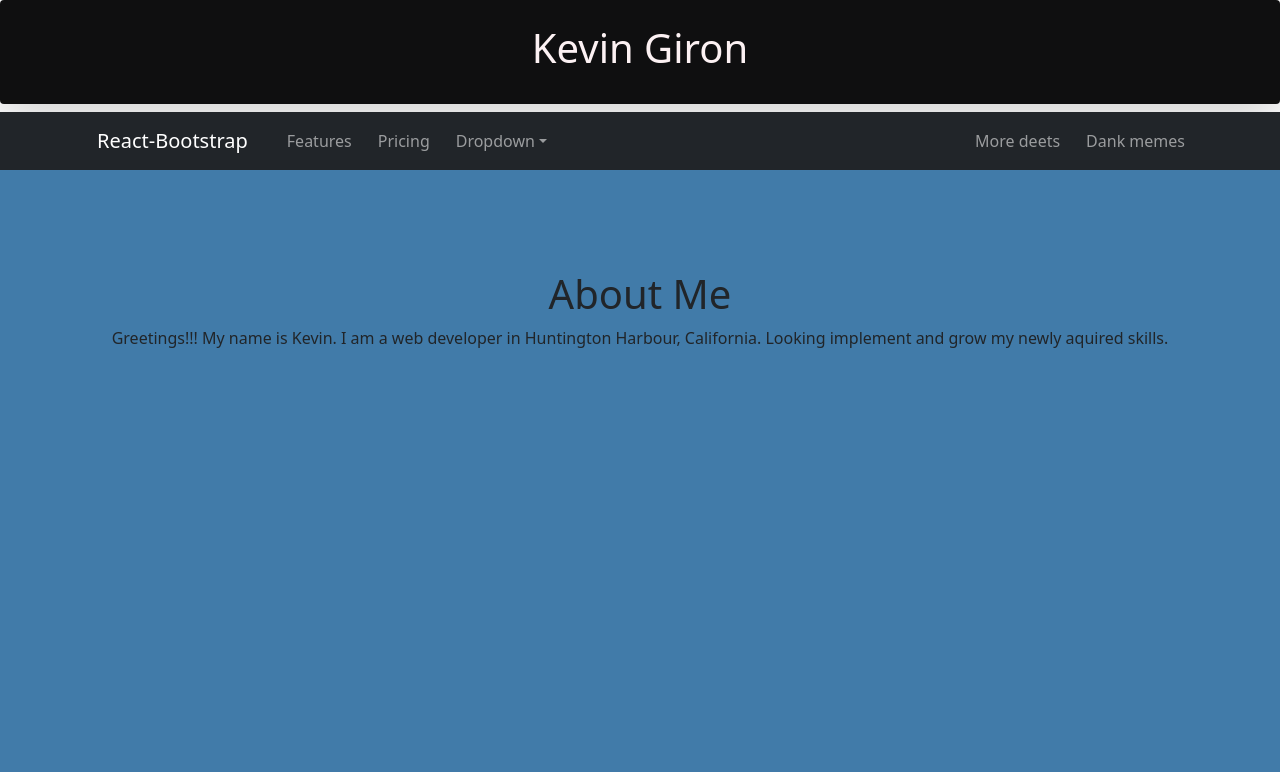
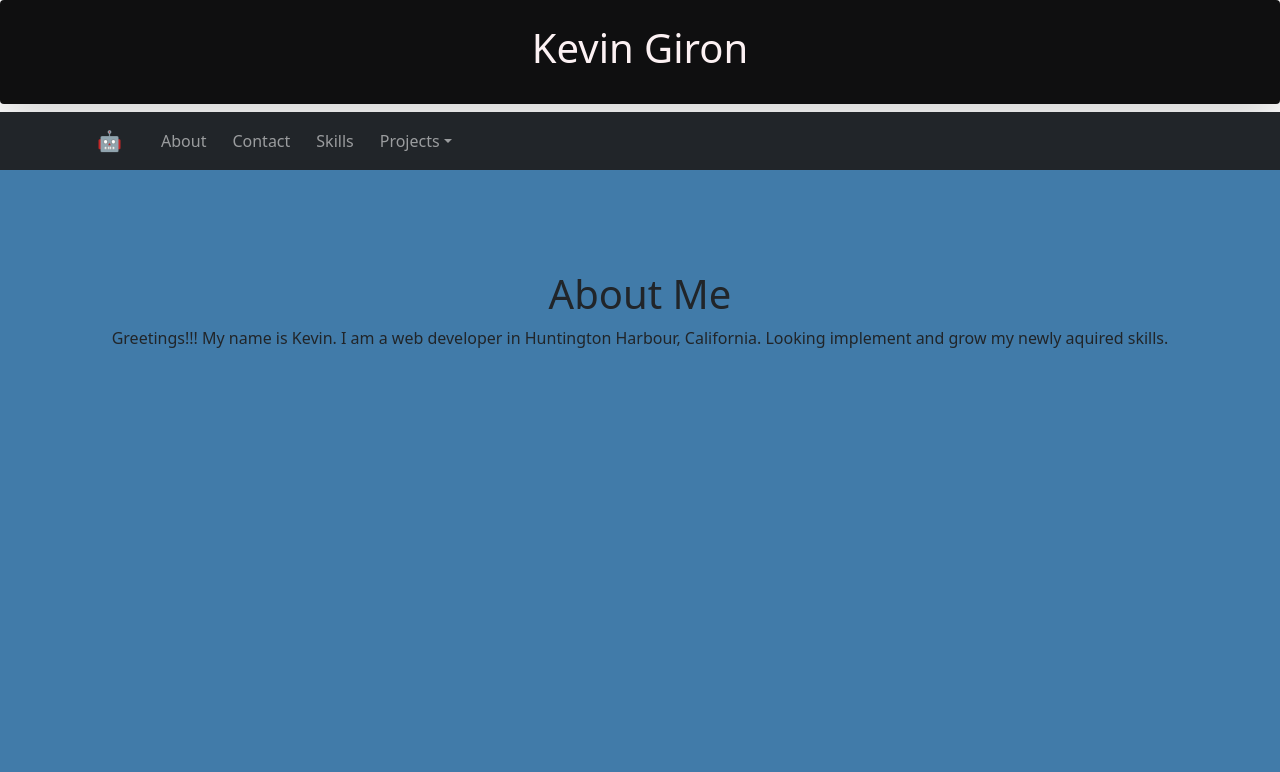
Before and after one commit to SIN88/react-portfolio, a React (Create React App) app: page / in a window 1280 px wide. Shown: the top 772 px of the page. Built offline with nearby package versions, Linux system fonts and the light colour scheme.

Commit message:
renamed the navbar

```diff
--- a/src/components/Navbar/index.js
+++ b/src/components/Navbar/index.js
@@ -10,25 +10,23 @@ const MyNav  =() => {
     return <>
     <Navbar collapseOnSelect expand="lg" bg="dark" variant="dark">
   <Container>
-  <Navbar.Brand href="#home">React-Bootstrap</Navbar.Brand>
+  <Navbar.Brand href="#home">🤖</Navbar.Brand>
   <Navbar.Toggle aria-controls="responsive-navbar-nav" />
   <Navbar.Collapse id="responsive-navbar-nav">
     <Nav className="me-auto">
-      <Nav.Link href="#features">Features</Nav.Link>
-      <Nav.Link href="#pricing">Pricing</Nav.Link>
-      <NavDropdown title="Dropdown" id="collasible-nav-dropdown">
-        <NavDropdown.Item href="#action/3.1">Action</NavDropdown.Item>
-        <NavDropdown.Item href="#action/3.2">Another action</NavDropdown.Item>
-        <NavDropdown.Item href="#action/3.3">Something</NavDropdown.Item>
+      <Nav.Link href="#About">About</Nav.Link>
+      <Nav.Link href="#Contact">Contact</Nav.Link>
+      <Nav.Link href="#Skills">Skills</Nav.Link>
+      <NavDropdown title="Projects" id="collasible-nav-dropdown">
+        <NavDropdown.Item href="#Project1">Project1</NavDropdown.Item>
+        <NavDropdown.Item href="#Project2">Project2</NavDropdown.Item>
+        <NavDropdown.Item href="#WorkingApps">Working App</NavDropdown.Item>
         <NavDropdown.Divider />
         <NavDropdown.Item href="#action/3.4">Separated link</NavDropdown.Item>
       </NavDropdown>
     </Nav>
     <Nav>
-      <Nav.Link href="#deets">More deets</Nav.Link>
-      <Nav.Link eventKey={2} href="#memes">
-        Dank memes
-      </Nav.Link>
+
     </Nav>
   </Navbar.Collapse>
   </Container>
```
Also changed, not shown: public/profilepic.jpg (renamed from public/20210908_163013.jpg).
